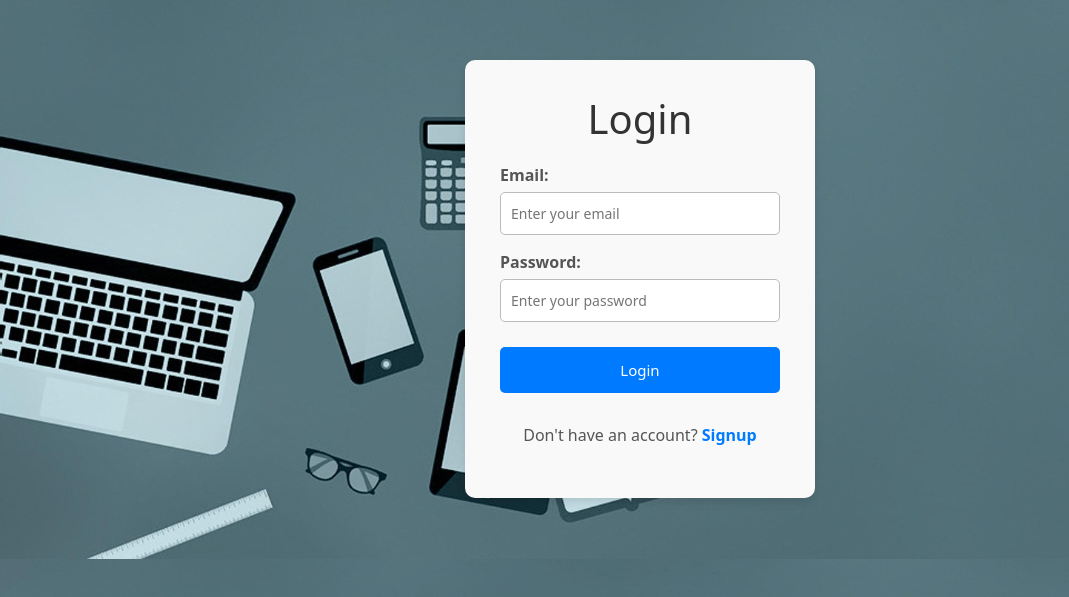
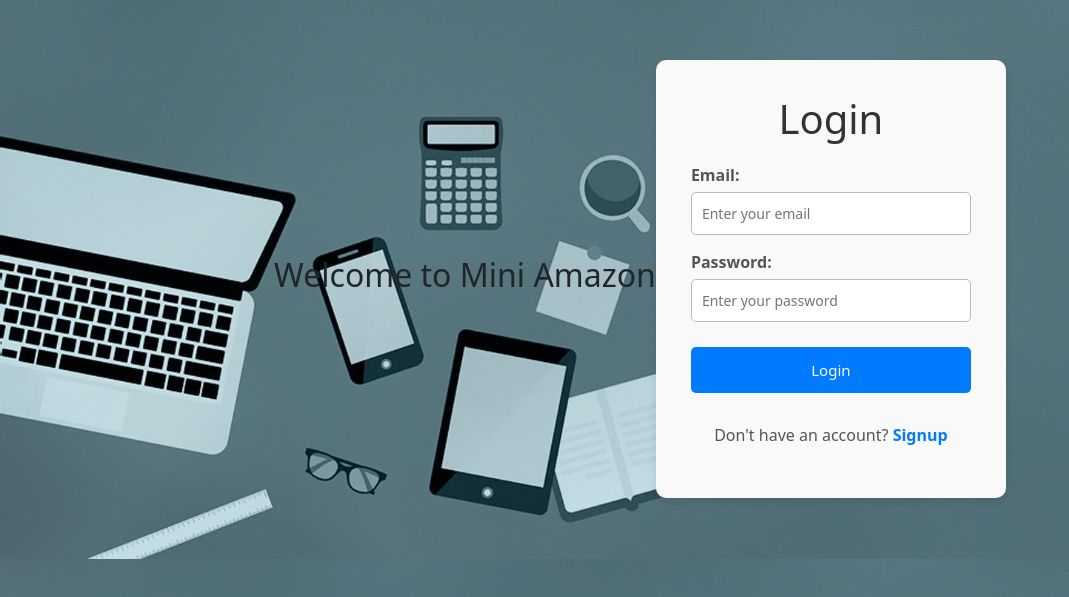
Before and after one commit to Marichandran73/MiniAmazon, a React (Vite) app: page /Signup in a window 1280 px wide. Shown: the part 121-718 px from the top of the page, without its empty margins (0-1069 px from the left). Built offline with nearby package versions, Linux system fonts and the light colour scheme.

Commit message:
add in some heading on signup page

```diff
--- a/src/Components/Pages/SignupLogin.jsx
+++ b/src/Components/Pages/SignupLogin.jsx
@@ -21,7 +21,7 @@
   };
 
   const handleChange = (e) => {
-    const { name, value } = e.target;
+    const { name, value } =   e.target;
     setFormData((prev) => ({ ...prev, [name]: value }));
   };
 
@@ -31,7 +31,7 @@
     if (!formData.password) newErrors.password = "Password is required";
 
     if (!isLogin) {
-      if (!formData.name) newErrors.name = "Name is required";
+      if (!formData.name)  newErrors.name = "Name is required";
       if (!formData.age) newErrors.age = "Age is required";
       else if (isNaN(formData.age) || formData.age <= 0)
         newErrors.age = "Enter a valid age";
@@ -92,6 +92,7 @@
 
   return (
     <div className="formBody">
+     <h2>Welcome to Mini Amazon</h2>
       <form onSubmit={handleSubmit}>
         <h1>{isLogin ? "Login" : "Signup"}</h1>
 
```
